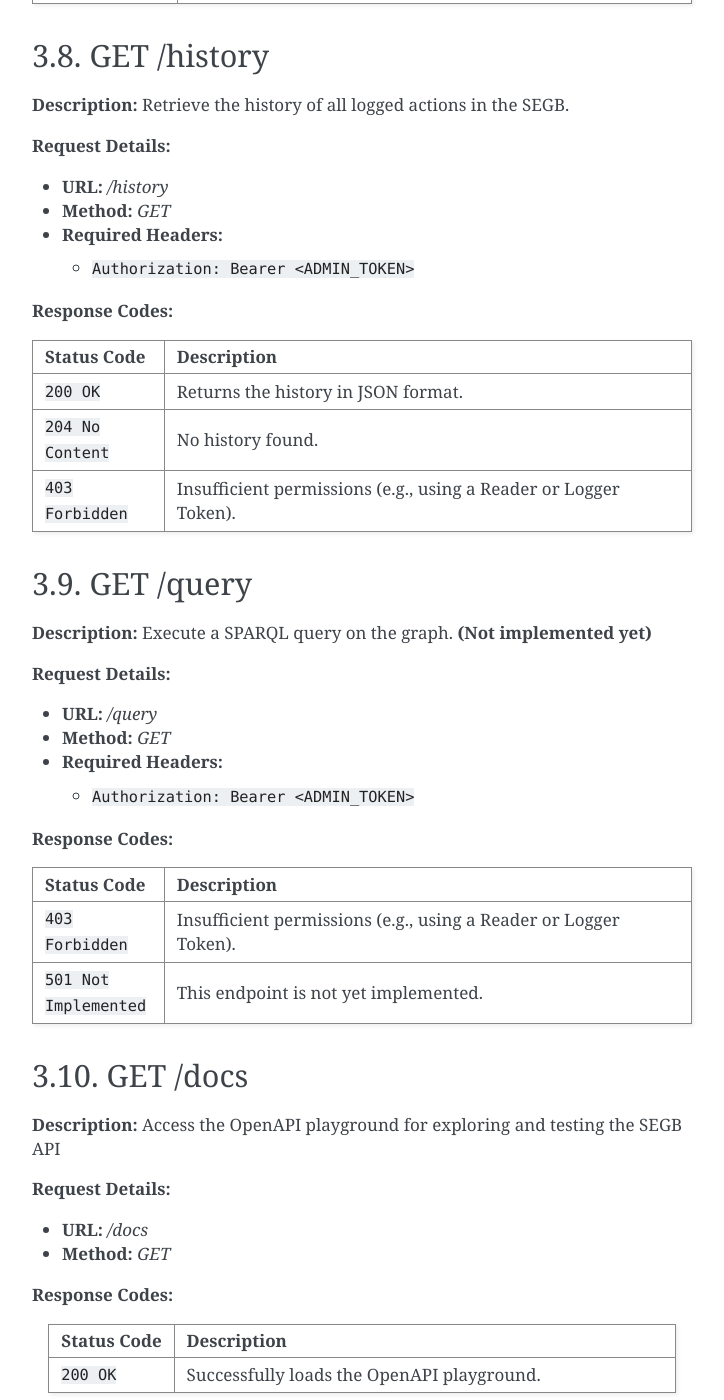
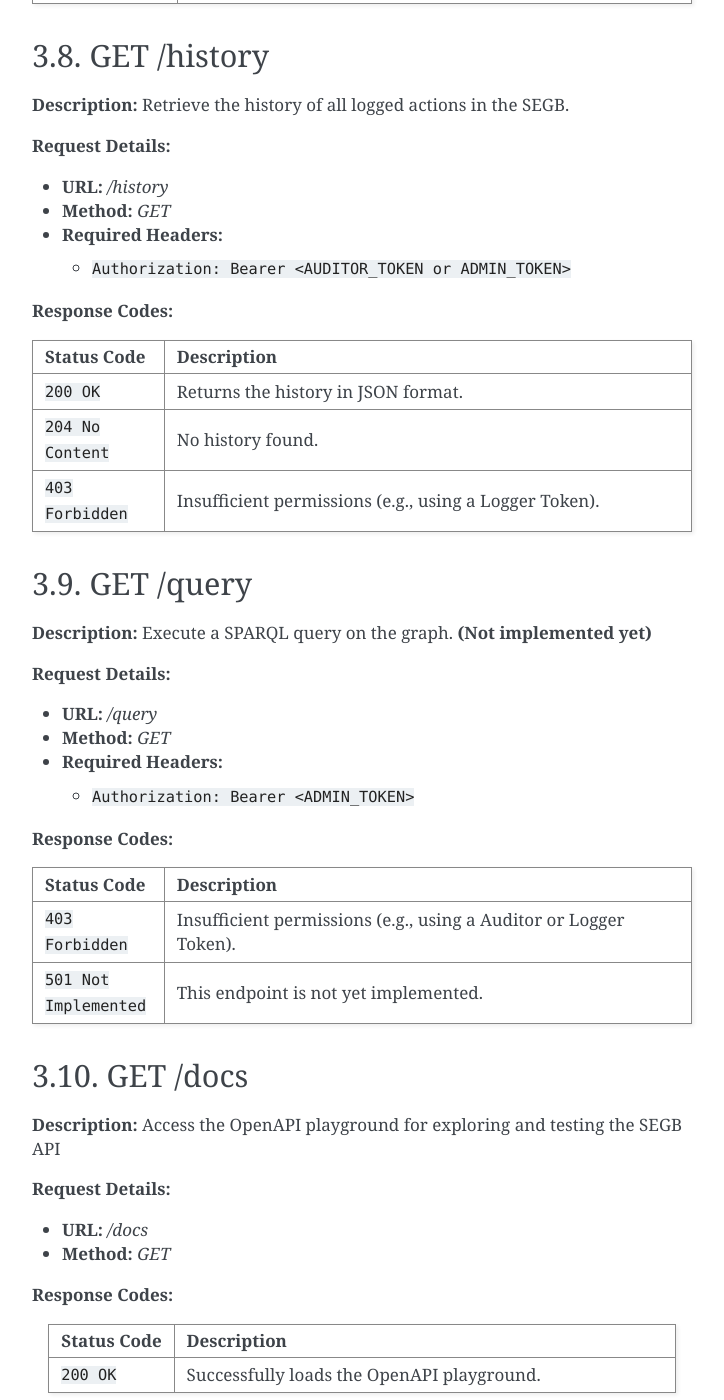
Before and after one commit to Pokoyokjk/TFG_Gloria, a Sphinx documentation site: the page built from docs/3_api_documentation.rst, in a window 1280 px wide and 1400 px high, scrolled down 6755 px. Shown: the whole window, without its empty margins (388-1112 px from the left). Built offline with Sphinx 7.4.7, drawn with Linux system fonts in a browser that asks for light colours; some of the changed text lies outside the part shown.

Commit message:
Refactor documentation from Reader to Auditor

```diff
--- a/docs/3_api_documentation.rst
+++ b/docs/3_api_documentation.rst
@@ -7,7 +7,7 @@
 ------------------------------
 The SEGB API uses **Bearer Tokens** for authentication and authorization. Each endpoint requires a specific role to access it. The roles are defined as follows:
 
-- **Reader**: Can read the graph and experiment data.
+- **Auditor**: Can read the graph and experiment data.
 - **Logger**: Can log data to the SEGB.
 - **Admin**: Has full access to all endpoints, including deleting the graph and accessing the history.
 
@@ -100,7 +100,7 @@
    * - ``201 Created``
      - The data was successfully received and stored.
    * - ``403 Forbidden``
-     - Insufficient permissions (e.g., using a Reader Token).
+     - Insufficient permissions (e.g., using a Auditor Token).
    * - ``422 Unprocessable Entity``
      - The request contained invalid or malformed data.
 
@@ -116,7 +116,7 @@
 - **Method:** `GET`
 - **Required Headers:**
 
-  - ``Authorization: Bearer <ADMIN_TOKEN>``
+  - ``Authorization: Bearer <AUDITOR_TOKEN or ADMIN_TOKEN>``
 
 - **Query Parameters:**
 
@@ -135,7 +135,7 @@
    * - ``400 Bad Request``
      - Missing or invalid `log_id` parameter.
    * - ``403 Forbidden``
-     - Insufficient permissions (e.g., using a Reader or Logger Token).
+     - Insufficient permissions (e.g., using a Logger Token).
    * - ``404 Not Found``
      - The specified log was not found.
 
@@ -195,7 +195,7 @@
    * - ``204 No Content``
      - The graph was already empty.
    * - ``403 Forbidden``
-     - Insufficient permissions (e.g., using a Reader Token).
+     - Insufficient permissions (e.g., using a Auditor Token).
 
 3.7. GET /experiments
 ---------------------
@@ -209,7 +209,7 @@
 - **Method:** `GET`
 - **Required Headers:**
 
-  - ``Authorization: Bearer <AUDITOR_TOKEN>``
+  - ``Authorization: Bearer <AUDITOR_TOKEN or ADMIN_TOKEN>``
 
 - **Query Parameters:**
 
@@ -323,7 +323,7 @@
 - **Method:** `GET`
 - **Required Headers:**
 
-  - ``Authorization: Bearer <ADMIN_TOKEN>``
+  - ``Authorization: Bearer <AUDITOR_TOKEN or ADMIN_TOKEN>``
 
 **Response Codes:**
 
@@ -338,7 +338,7 @@
    * - ``204 No Content``
      - No history found.
    * - ``403 Forbidden``
-     - Insufficient permissions (e.g., using a Reader or Logger Token).
+     - Insufficient permissions (e.g., using a Logger Token).
 
 3.9. GET /query
 ---------------
@@ -363,7 +363,7 @@
    * - Status Code
      - Description
    * - ``403 Forbidden``
-     - Insufficient permissions (e.g., using a Reader or Logger Token).
+     - Insufficient permissions (e.g., using a Auditor or Logger Token).
    * - ``501 Not Implemented``
      - This endpoint is not yet implemented.
 
```
Also changed, not shown: 5 other files.
